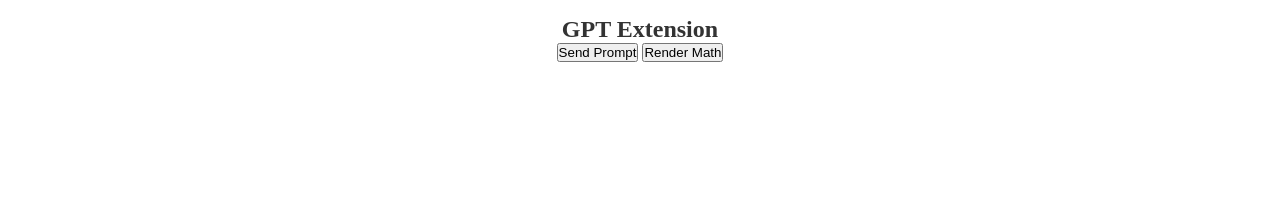
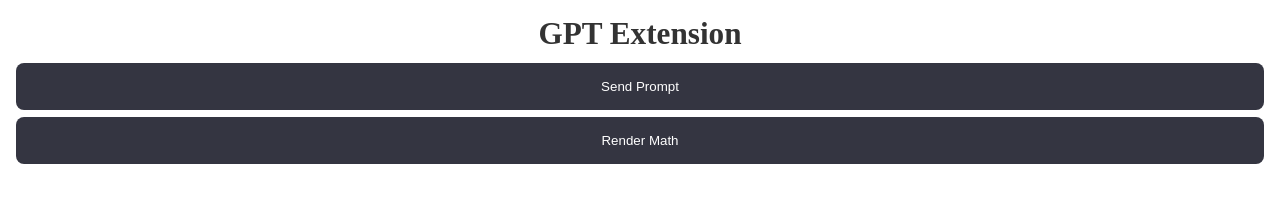
Before and after one commit to Mic-hvel/chrome_extension, a website built with webpack: page extension/popup/popup.html in a window 1280 px wide. Built offline with nearby package versions, Linux system fonts and the light colour scheme.

Commit message:
Initial stage of making a Chrome extension

```diff
--- a/extension/popup/popup.html
+++ b/extension/popup/popup.html
@@ -27,6 +27,31 @@
             padding: 1rem;
             color: #333;
         }
+
+        section.header {
+            font-size: 1.3rem;
+            text-align: center;
+            margin-bottom: 0.5rem;
+        }
+
+        section.buttons {
+            width: 100%;
+        }
+
+        button {
+            margin: 0.2rem 0;
+            padding: 1rem 2rem;
+            width: 100%;
+            border: none;
+            border-radius: 0.5rem;
+            cursor: pointer;
+            background-color: #343541;
+            color: #fff;
+        }
+
+        button:hover {
+            box-shadow: 0 0 0 0.5rem #545567;
+        }
     </style>
 
     <body>
```
